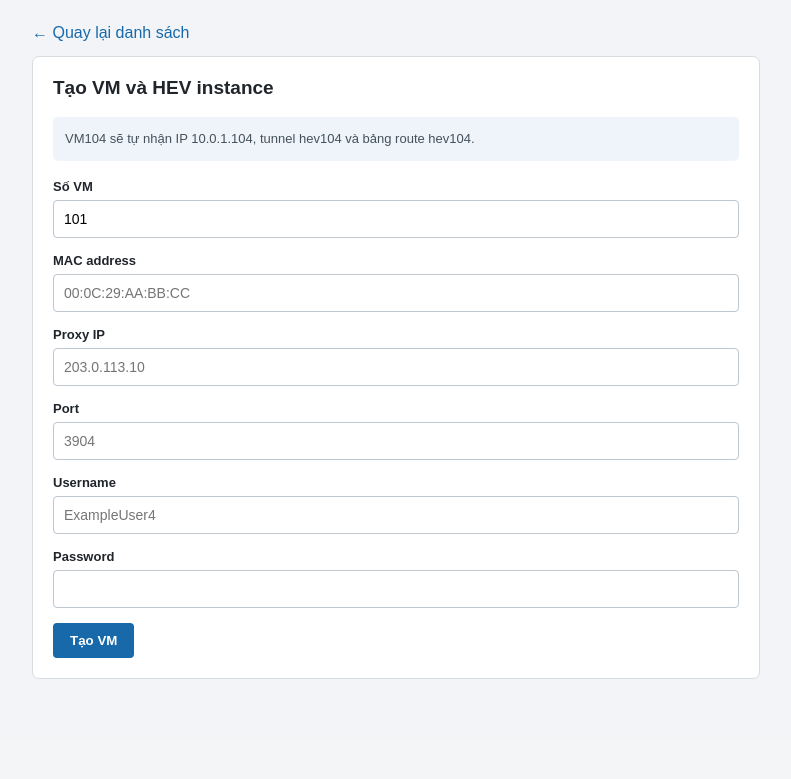
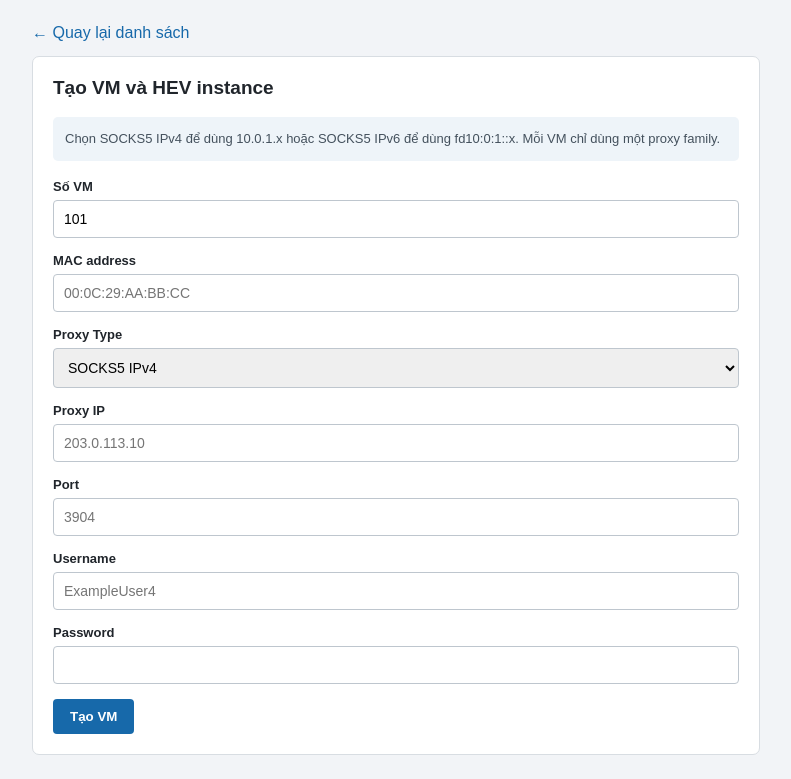
Before and after one commit to dtthhoanglong/proxy-gateway, a Flask app: page /vm/add in a window 1280 px wide. Shown: the part 62-841 px from the top of the page, without its empty margins (244-1035 px from the left). Before the commit the page ends 741 px from the top, so only its background shows below. Run offline with Flask 3, Linux system fonts and the light colour scheme.

Commit message:
Add IPv6 proxy mode and first-boot network setup

```diff
--- a/webui/app.py
+++ b/webui/app.py
@@ -203,6 +203,28 @@ def parse_hev_config(instance: int) -> dict[str, str]:
     return result
 
 
+def parse_instance_meta(instance: int) -> dict[str, str]:
+    path = HEV_ROOT / str(instance) / "instance.conf"
+    result = {
+        "ip_mode": "ipv4",
+        "client_mac": "",
+        "client_ip": f"10.0.1.{instance}",
+        "client_ipv6": f"fd10:0:1::{instance}",
+    }
+    if not path.exists():
+        return result
+    for raw_line in path.read_text(errors="replace").splitlines():
+        if "=" not in raw_line:
+            continue
+        key, value = raw_line.split("=", 1)
+        value = value.strip().strip('"').strip("'" )
+        if key == "IP_MODE": result["ip_mode"] = value
+        elif key == "CLIENT_MAC": result["client_mac"] = normalize_mac(value)
+        elif key == "CLIENT_IP": result["client_ip"] = value
+        elif key == "CLIENT_IPV6": result["client_ipv6"] = value
+    return result
+
+
 def service_name(instance: int) -> str:
     return f"hev-socks5-tunnel@{instance}.service"
 
@@ -250,6 +272,7 @@ def build_vm(instance: int) -> dict[str, Any]:
     reservations = parse_reservations()
     reservation = reservations.get(instance, {})
     hev = parse_hev_config(instance)
+    meta = parse_instance_meta(instance)
 
     config_exists = (
         HEV_ROOT / str(instance) / "config.yml"
@@ -258,11 +281,9 @@ def build_vm(instance: int) -> dict[str, Any]:
     return {
         "instance": instance,
         "name": f"VM{instance}",
-        "ip": reservation.get(
-            "ip",
-            f"10.0.1.{instance}",
-        ),
-        "mac": reservation.get("mac", ""),
+        "ip_mode": meta["ip_mode"],
+        "ip": (meta["client_ipv6"] if meta["ip_mode"] == "ipv6" else reservation.get("ip", meta["client_ip"])),
+        "mac": (meta["client_mac"] or reservation.get("mac", "")),
         "tunnel": hev["tunnel"],
         "proxy_ip": hev["proxy_ip"],
         "proxy_port": hev["proxy_port"],
@@ -299,6 +320,24 @@ def index():
     )
 
 
+def find_mac_owner(mac: str, exclude_instance: int | None = None) -> int | None:
+    target = normalize_mac(mac)
+    if not target:
+        return None
+
+    instances = set(parse_reservations().keys()) | configured_instances()
+    for candidate in sorted(instances):
+        if exclude_instance is not None and candidate == exclude_instance:
+            continue
+        if not valid_instance(candidate):
+            continue
+        vm = build_vm(candidate)
+        candidate_mac = normalize_mac(vm.get("mac", "") or "")
+        if candidate_mac and candidate_mac == target:
+            return candidate
+    return None
+
+
 @app.route("/vm/add", methods=["GET", "POST"])
 def add_vm():
     if request.method == "GET":
@@ -326,6 +365,7 @@ def add_vm():
         "",
     ).strip()
     mac = request.form.get("mac", "").strip()
+    ip_mode = request.form.get("ip_mode", "ipv4").strip().lower()
     proxy_ip = request.form.get(
         "proxy_ip",
         "",
@@ -370,10 +410,25 @@ def add_vm():
         flash("Địa chỉ MAC không hợp lệ.", "error")
         return redirect(url_for("add_vm"))
 
+    mac_owner = find_mac_owner(mac)
+    if mac_owner is not None:
+        flash(
+            f"MAC {normalize_mac(mac)} đã được gán cho VM{mac_owner}.",
+            "error",
+        )
+        return redirect(url_for("add_vm"))
+
+    if ip_mode not in {"ipv4", "ipv6"}:
+        flash("Proxy Type không hợp lệ.", "error")
+        return redirect(url_for("add_vm"))
     try:
-        ipaddress.ip_address(proxy_ip)
+        proxy_addr = ipaddress.ip_address(proxy_ip)
     except ValueError:
         flash("Địa chỉ proxy không hợp lệ.", "error")
+        return redirect(url_for("add_vm"))
+    expected_version = 4 if ip_mode == "ipv4" else 6
+    if proxy_addr.version != expected_version:
+        flash(f"Đã chọn SOCKS5 {ip_mode.upper()} nhưng Proxy IP không đúng family.", "error")
         return redirect(url_for("add_vm"))
 
     if (
@@ -394,6 +449,7 @@ def add_vm():
         [
             str(ADD_INSTANCE_SCRIPT),
             str(instance),
+            ip_mode,
             proxy_ip,
             proxy_port,
             username,
@@ -414,6 +470,7 @@ def add_vm():
             str(SET_RESERVATION_SCRIPT),
             str(instance),
             mac,
+            ip_mode,
         ],
         timeout=45,
     )
@@ -458,11 +515,8 @@ def add_vm():
             url_for("vm_detail", instance=instance)
         )
 
-    flash(
-        f"Đã tạo VM{instance}, gán IP "
-        f"10.0.1.{instance} và khởi động HEV.",
-        "success",
-    )
+    client_addr = f"fd10:0:1::{instance}" if ip_mode == "ipv6" else f"10.0.1.{instance}"
+    flash(f"Đã tạo VM{instance} ({ip_mode.upper()}), gán {client_addr} và khởi động HEV.", "success")
 
     return redirect(
         url_for("vm_detail", instance=instance)
@@ -494,11 +548,23 @@ def set_reservation(instance: int):
             url_for("vm_detail", instance=instance)
         )
 
+    mac_owner = find_mac_owner(mac, exclude_instance=instance)
+    if mac_owner is not None:
+        flash(
+            f"MAC {normalize_mac(mac)} đã được gán cho VM{mac_owner}.",
+            "error",
+        )
+        return redirect(
+            url_for("vm_detail", instance=instance)
+        )
+
+    current_mode = parse_instance_meta(instance)["ip_mode"]
     success, output = run_command(
         [
             str(SET_RESERVATION_SCRIPT),
             str(instance),
             mac,
+            current_mode,
         ],
         timeout=45,
     )
@@ -541,9 +607,22 @@ def change_proxy(instance: int):
     )
 
     try:
-        ipaddress.ip_address(proxy_ip)
+        proxy_addr = ipaddress.ip_address(proxy_ip)
     except ValueError:
         flash("Địa chỉ proxy không hợp lệ.", "error")
+        return redirect(
+            url_for("vm_detail", instance=instance)
+        )
+
+    current_mode = parse_instance_meta(instance)["ip_mode"]
+    expected_version = 4 if current_mode == "ipv4" else 6
+
+    if proxy_addr.version != expected_version:
+        flash(
+            f"VM{instance} đang ở chế độ {current_mode.upper()}, "
+            "Proxy IP mới phải cùng family.",
+            "error",
+        )
         return redirect(
             url_for("vm_detail", instance=instance)
         )
@@ -643,7 +722,7 @@ def delete_vm(instance: int):
 
     if success:
         flash(
-            f"Đã xóa VM{instance}, HEV instance và DHCP reservation.",
+            f"Đã xóa VM{instance} và HEV instance.",
             "success",
         )
         return redirect(url_for("index"))
--- a/webui/templates/add_vm.html
+++ b/webui/templates/add_vm.html
@@ -58,7 +58,7 @@
             font-size: 13px;
         }
 
-        input {
+        input, select {
             width: 100%;
             margin-bottom: 15px;
             padding: 10px;
@@ -132,8 +132,9 @@
             <h2>Tạo VM và HEV instance</h2>
 
             <div class="note">
-                VM104 sẽ tự nhận IP 10.0.1.104,
-                tunnel hev104 và bảng route hev104.
+                Chọn SOCKS5 IPv4 để dùng 10.0.1.x hoặc
+                SOCKS5 IPv6 để dùng fd10:0:1::x.
+                Mỗi VM chỉ dùng một proxy family.
             </div>
 
             <form method="post" action="{{ url_for('add_vm') }}">
@@ -155,6 +156,12 @@
                     placeholder="00:0C:29:AA:BB:CC"
                     required
                 >
+
+                <label for="ip_mode">Proxy Type</label>
+                <select id="ip_mode" name="ip_mode" required>
+                    <option value="ipv4">SOCKS5 IPv4</option>
+                    <option value="ipv6">SOCKS5 IPv6</option>
+                </select>
 
                 <label for="proxy_ip">Proxy IP</label>
                 <input
```
Also changed, not shown: config/01-gateway.yaml (deleted, +0 -9 lines), webui/templates/vm.html (+13 -4 lines), README.md, 13 other files.
